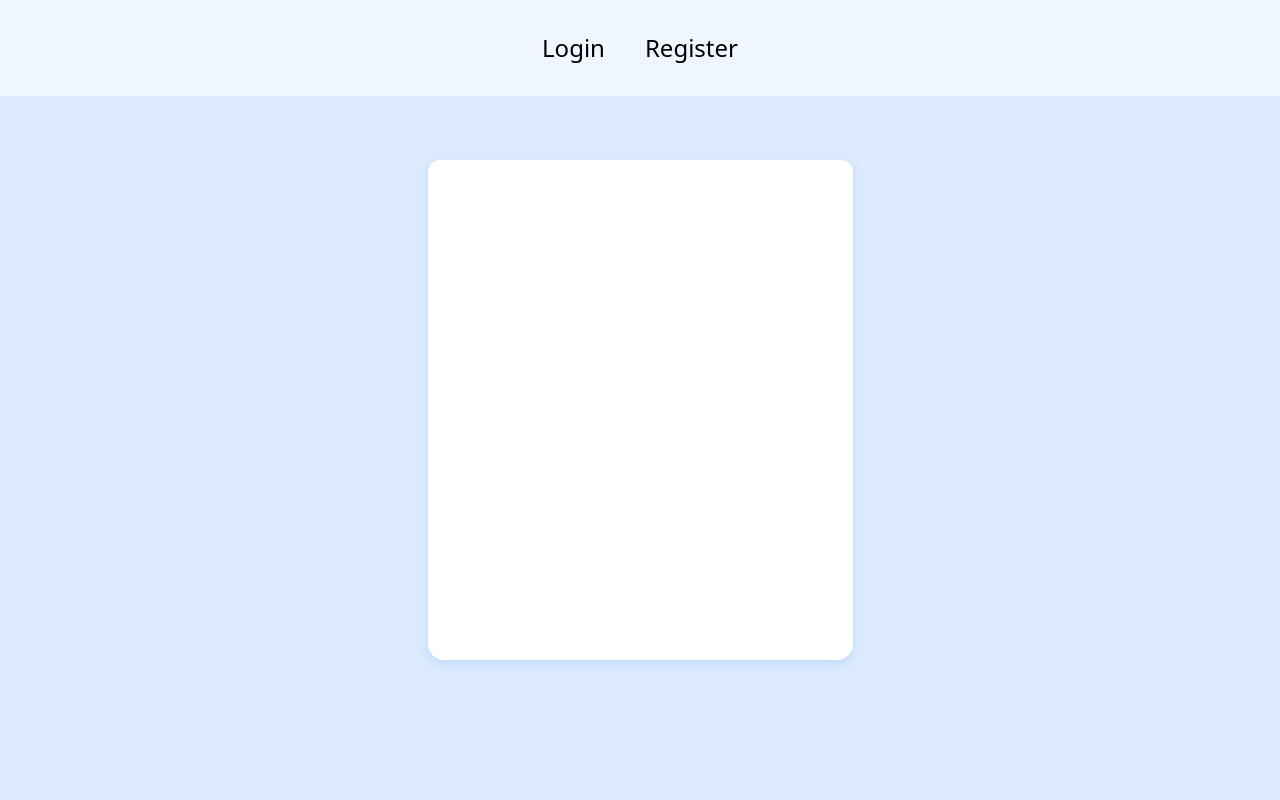
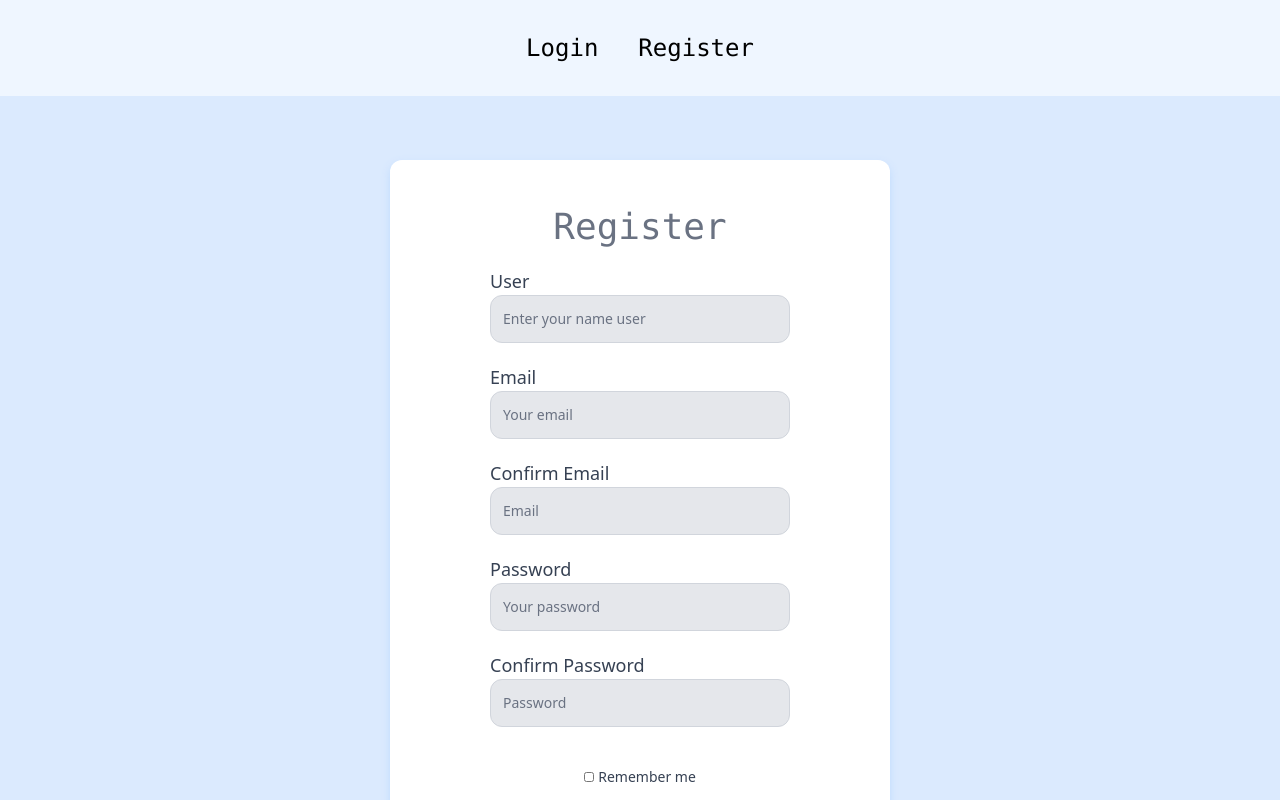
Before and after one commit to MiguelGarzon11/Login, an Angular app: page /register in a window 1280 px wide. Shown: the top 800 px of the page. Built offline with nearby package versions, Linux system fonts and the light colour scheme.

Commit message:
Login v.1.1.0

```diff
--- a/src/app/components/login/login.html
+++ b/src/app/components/login/login.html
@@ -9,7 +9,8 @@
         <input id="pass" type="password" placeholder="Your password">
       </label>
       <div class="flex flex-row items-center justify-center">
-        <label class="flex flex-row justify-center items-center font-extralight gap-1 mt-5 text-xs" for="allow">
+        <label class="flex flex-row justify-center items-center font-extralight gap-1 mt-5 text-xs sm:text-sm"
+          for="allow">
           <input type="checkbox" name="allow" id="allow">Remember me
         </label>
       </div>
--- a/src/app/components/login/login.ts
+++ b/src/app/components/login/login.ts
@@ -1,12 +1,15 @@
+import { CommonModule } from '@angular/common';
 import { Component } from '@angular/core';
+import { FormsModule } from '@angular/forms';
 
 @Component({
   selector: 'app-login',
   standalone: true,
-  imports: [],
+  imports: [CommonModule, FormsModule],
   templateUrl: './login.html',
   styleUrl: './login.css'
 })
 export class Login {
-
+  email: string = '';
+  password: string = '';
 }
--- a/src/app/components/register/register.html
+++ b/src/app/components/register/register.html
@@ -1,5 +1,29 @@
 <div id="body">
-  <div id="form">
-
+  <div class="h-[650px] w-[345px] sm:h-[765px] sm:w-[500px]" id="form">
+    <h1>Register</h1>
+    <div class="relative flex flex-col justify-center items-center gap-3">
+      <label for="user">User
+        <input id="user" type="text" placeholder="Enter your name user">
+      </label>
+      <label for="email">Email
+        <input id="email" type="email" placeholder="Your email">
+      </label>
+      <label for="email">Confirm Email
+        <input id="emailC" type="email" placeholder="Email">
+      </label>
+      <label for="pass">Password
+        <input id="pass" type="password" placeholder="Your password">
+      </label>
+      <label for="pass">Confirm Password
+        <input id="pass" type="password" placeholder="Password">
+      </label>
+      <div class="flex flex-row items-center justify-center">
+        <label class="flex flex-row justify-center items-center font-extralight gap-1 mt-5 text-xs sm:text-sm"
+          for="allow">
+          <input type="checkbox" name="allow" id="allow">Remember me
+        </label>
+      </div>
+      <button>Login</button>
+    </div>
   </div>
 </div>
--- a/src/styles.css
+++ b/src/styles.css
@@ -14,15 +14,15 @@
   }
 
   nav {
-    @apply flex gap-5 sm:gap-10 text-lg sm:text-xl transition-all duration-500;
+    @apply flex gap-10 text-lg sm:text-xl transition-all duration-500;
   }
 
   #body {
-    @apply flex h-screen w-full justify-center items-start bg-blue-100 pt-16 cursor-default;
+    @apply flex h-[1000px] w-full justify-center items-start bg-blue-100 pt-16 cursor-default;
   }
 
   input {
-    @apply bg-gray-200 h-10 w-[250px] sm:h-12 sm:w-[300px] p-3 rounded-xl border-gray-300 border-[1px] caret-gray-500 text-gray-500 font-extralight text-[12px] sm:text-sm transition-all duration-500;
+    @apply bg-gray-200 h-10 w-[250px] sm:h-12 sm:w-[300px] p-3 rounded-xl border-gray-300 border-[1px] caret-gray-900 text-black font-extralight text-[12px] sm:text-sm transition-all duration-500 hover:border-2 hover:border-gray-600 focus:border-[1px] focus:border-gray-700 outline-none;
   }
 
   input[type="checkbox"] {
@@ -38,14 +38,18 @@
   }
 
   h1 {
-    @apply mb-5 text-3xl sm:text-4xl font-medium font-mono;
+    @apply mb-5 text-3xl sm:text-4xl font-medium font-mono transition-all duration-500 text-gray-500;
   }
 
   a {
-    @apply text-lg sm:text-xl md:text-2xl font-light;
+    @apply text-lg sm:text-xl md:text-2xl font-extralight font-mono hover:scale-105 transition-all duration-500;
   }
 
   button {
     @apply h-10 w-[200px] mb-5  sm:h-13 sm:w-[250px] text-sm sm:text-lg md:text-xl text-black bg-blue-300 rounded-xl cursor-pointer hover:scale-105 transition-all duration-300 hover:bg-blue-400 hover:text-white;
   }
+
+  input::placeholder {
+    @apply text-gray-500;
+  }
 }
```
